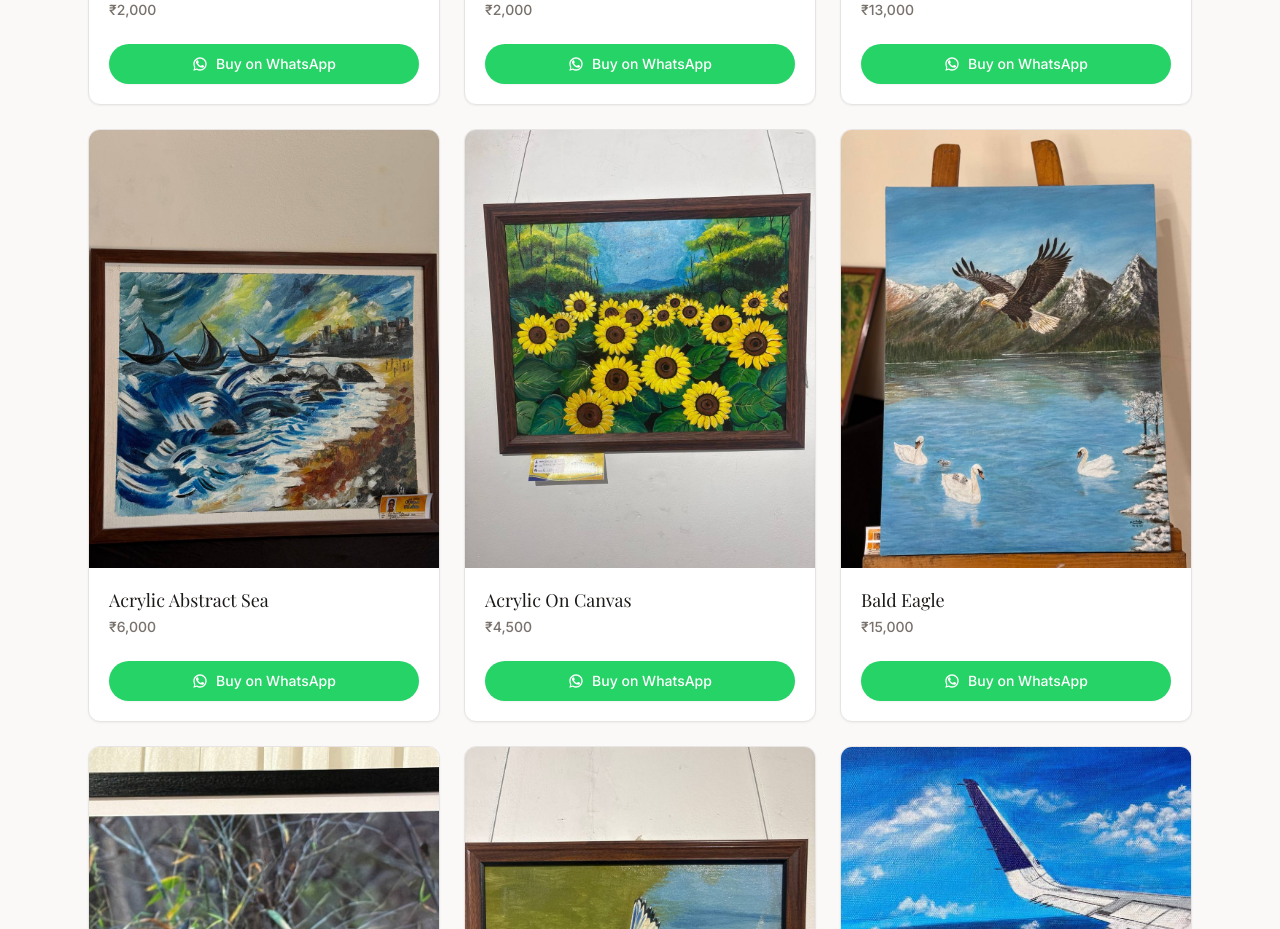
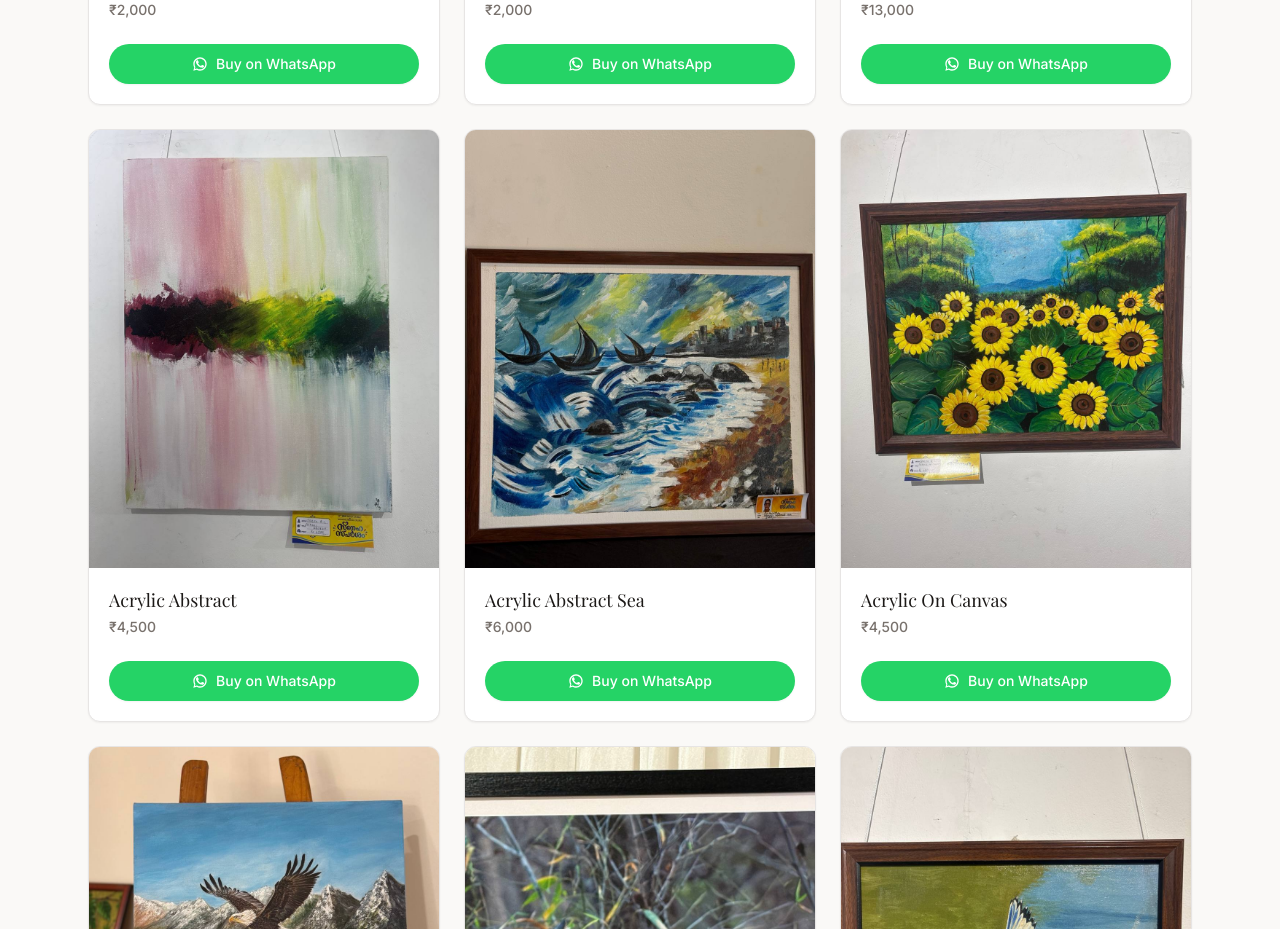
Before and after one commit to jasilmohmd/Art-catalogue, a Next.js app: page / in a window 1280 px wide. Shown: the part 1440-2369 px from the top of the page. Built offline with nearby package versions, Linux system fonts and the light colour scheme; a web font is replaced by a local one.

Commit message:
feat: add Acrylic Abstract artwork

```diff
--- a/data/artworks.ts
+++ b/data/artworks.ts
@@ -28,6 +28,13 @@ export const artworks: Artwork[] = [
     name: "Abundance",
     price: 13000,
     image: "/artworks/abundance-13000.jpg",
+    available: true,
+  },
+  {
+    id: "acrylic-abstract",
+    name: "Acrylic Abstract",
+    price: 4500,
+    image: "/artworks/acrylic_abstract-4500.jpg",
     available: true,
   },
   {
```
Also changed, not shown: public/artworks/acrylic_abstract-4500.jpg (added).
